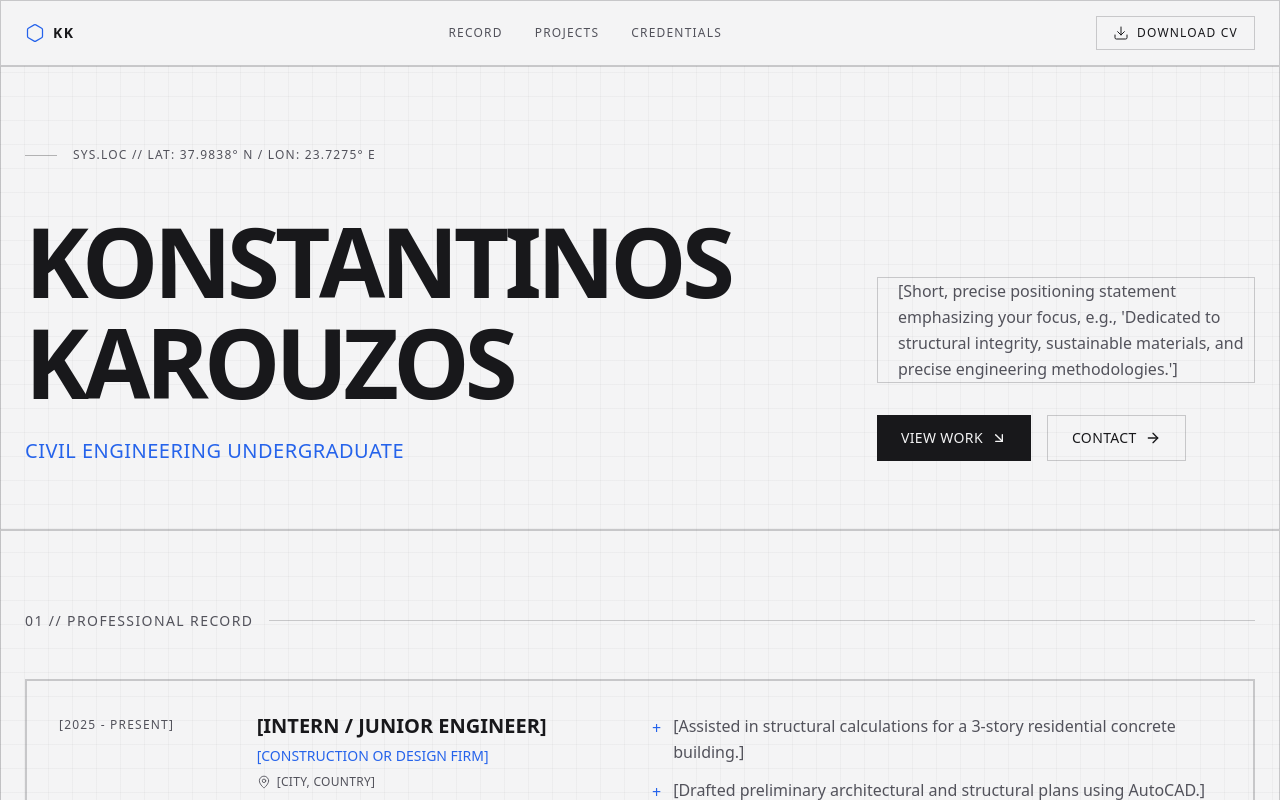
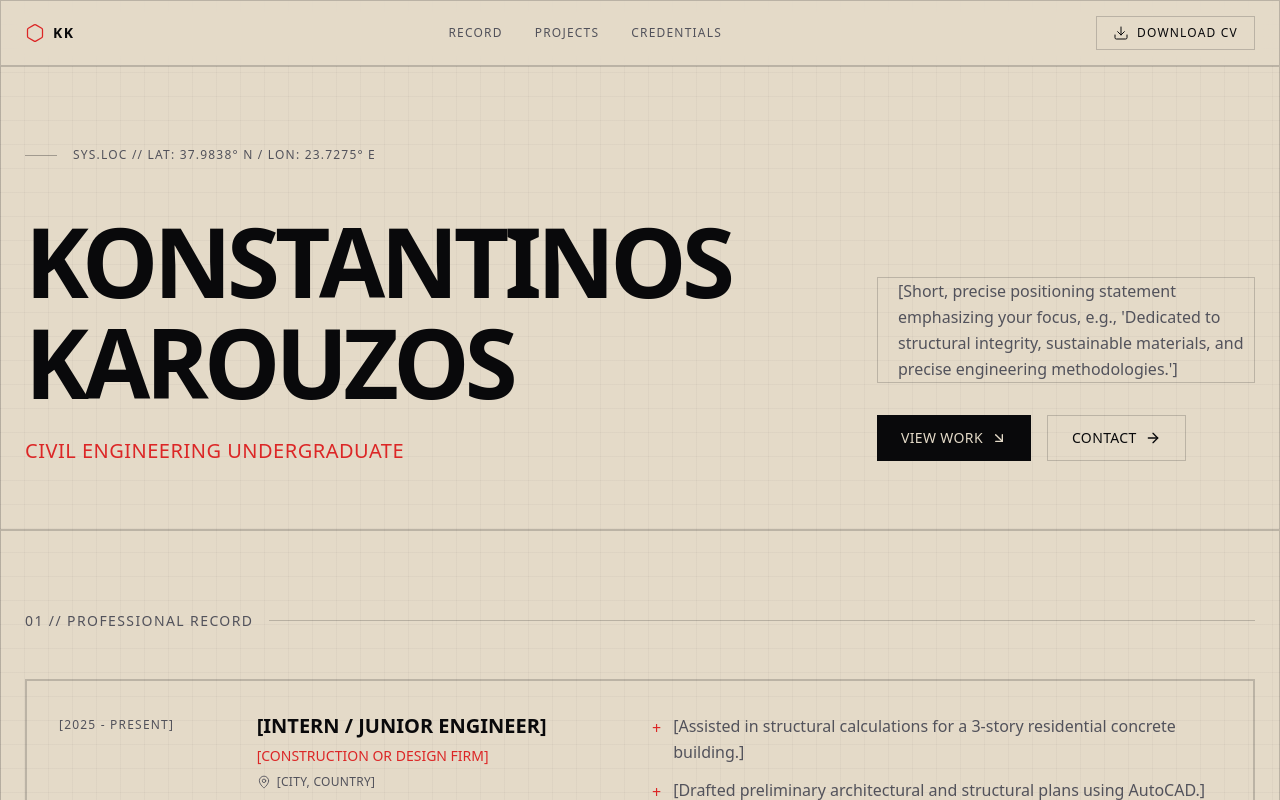
Before and after one commit to arisloumos/civil-engineering-portfolio, a Next.js app: page / in a window 1280 px wide. Shown: the top 800 px of the page. Built offline with nearby package versions, Linux system fonts and the light colour scheme.

Commit message:
change color design

```diff
--- a/src/app/globals.css
+++ b/src/app/globals.css
@@ -1,19 +1,17 @@
 @import "tailwindcss";
 
 @theme {
-  /* The digital blueprint / technical ledger palette */
-  --color-paper: #F4F4F5;       /* Technical white (off-white for reduced eye strain) */
-  --color-paper-dark: #E4E4E7;  /* Slightly darker for hovered rows/sections */
+  --color-paper: #E4DAC8;          /* Warm Manila / Sand */
+  --color-paper-dark: #D6C8B2;     /* Deeper Beige Hover/Cards */
 
-  --color-graphite: #18181B;       /* Almost black for high-contrast primary text/borders */
-  --color-graphite-light: #52525B; /* Steel gray for secondary text/metadata */
+  --color-graphite: #09090B;
+  --color-graphite-light: #52525B;
 
-  --color-blueprint: #2563EB;       /* Technical accent blue */
-  --color-blueprint-hover: #1D4ED8;
+  --color-blueprint: #DC2626;
+  --color-blueprint-hover: #BE123C;
 
-  --color-safety: #EA580C;          /* Secondary accent (construction/safety orange) */
+  --color-safety: #18181B;
 
-  /* Map Next.js fonts to Tailwind v4 font families */
   --font-sans: var(--font-inter), sans-serif;
   --font-mono: var(--font-jetbrains-mono), monospace;
 }
```
